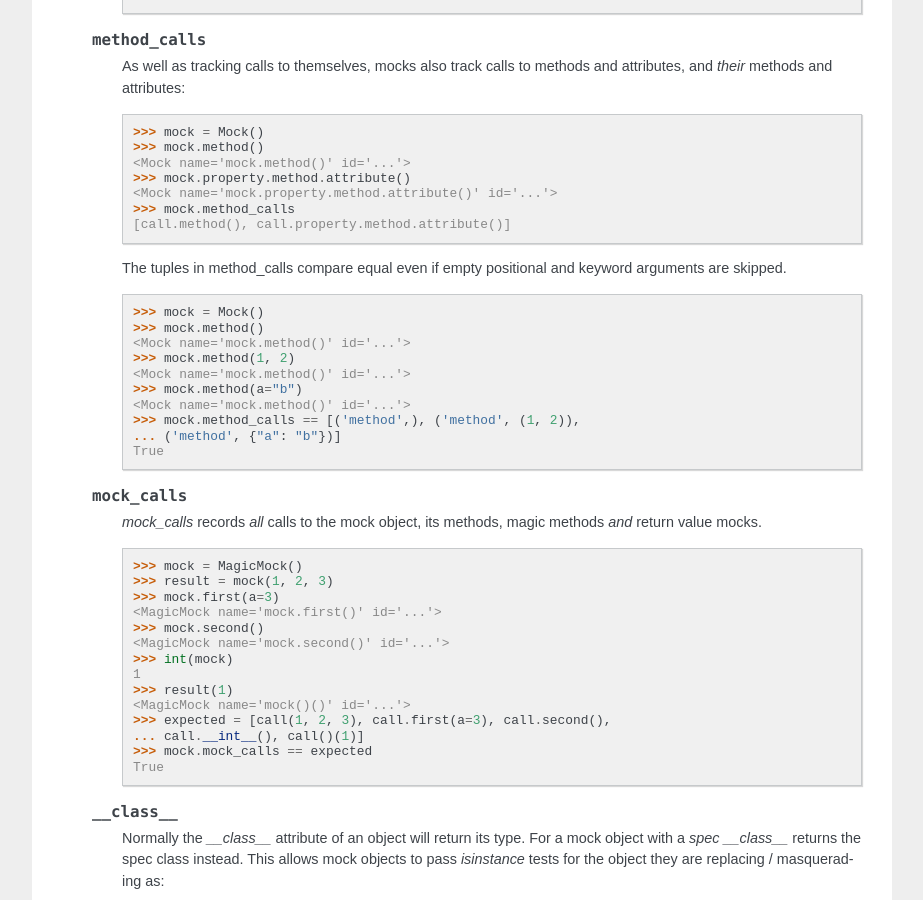
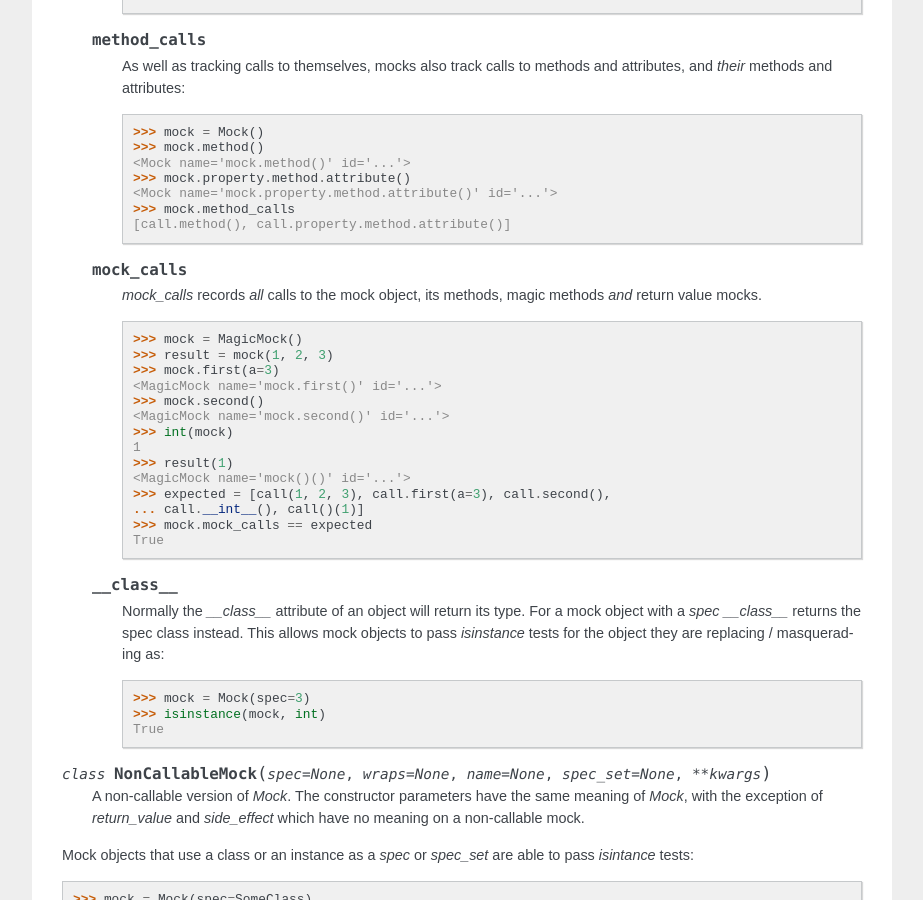
Before and after one commit to testing-cabal/mock, a Sphinx documentation site: the page built from docs/mock.txt, in a window 1280 px wide and 900 px high, scrolled down 6049 px. Shown: the whole window, without its empty margins (198-1121 px from the left). Built offline with Sphinx 7.4.7, drawn with Linux system fonts in a browser that asks for light colours.

Commit message:
Minor doc update

```diff
--- a/docs/mock.txt
+++ b/docs/mock.txt
@@ -40,8 +40,8 @@
     * `spec`: This can be either a list of strings or an existing object (a
       class or instance) that acts as the specification for the mock object. If
       you pass in an object then a list of strings is formed by calling dir on
-      the object (excluding unsupported magic attributes and methods). Accessing
-      any attribute not in this list will raise an `AttributeError`.
+      the object (excluding unsupported magic attributes and methods).
+      Accessing any attribute not in this list will raise an `AttributeError`.
 
       If `spec` is an object (rather than a list of strings) then
       :attr:`__class__` returns the class of the spec object. This allows mocks
@@ -81,12 +81,12 @@
       this is a new Mock (created on first access). See the
       :attr:`return_value` attribute.
 
-    * `wraps`: Item for the mock object to wrap. If `wraps` is not None
-      then calling the Mock will pass the call through to the wrapped object
-      (returning the real result and ignoring `return_value`). Attribute
-      access on the mock will return a Mock object that wraps the corresponding
-      attribute of the wrapped object (so attempting to access an attribute that
-      doesn't exist will raise an `AttributeError`).
+    * `wraps`: Item for the mock object to wrap. If `wraps` is not None then
+      calling the Mock will pass the call through to the wrapped object
+      (returning the real result and ignoring `return_value`). Attribute access
+      on the mock will return a Mock object that wraps the corresponding
+      attribute of the wrapped object (so attempting to access an attribute
+      that doesn't exist will raise an `AttributeError`).
 
       If the mock has an explicit `return_value` set then calls are not passed
       to the wrapped object and the `return_value` is returned instead.
@@ -186,10 +186,10 @@
             False
 
         This can be useful where you want to make a series of assertions that
-        reuse the same object. Note that `reset_mock` *doesn't* clear the return
-        value, :attr:`side_effect` or any child attributes you have set
-        using normal assignment. Child mocks and the return
-        value mock (if any) are reset as well.
+        reuse the same object. Note that `reset_mock` *doesn't* clear the
+        return value, :attr:`side_effect` or any child attributes you have
+        set using normal assignment. Child mocks and the return value mock
+        (if any) are reset as well.
 
 
     .. method:: mock_add_spec(spec, spec_set=False)
@@ -462,21 +462,6 @@
             >>> mock.method_calls
             [call.method(), call.property.method.attribute()]
 
-        The tuples in method_calls compare equal even if empty positional and
-        keyword arguments are skipped.
-
-        .. doctest::
-
-            >>> mock = Mock()
-            >>> mock.method()
-            <Mock name='mock.method()' id='...'>
-            >>> mock.method(1, 2)
-            <Mock name='mock.method()' id='...'>
-            >>> mock.method(a="b")
-            <Mock name='mock.method()' id='...'>
-            >>> mock.method_calls == [('method',), ('method', (1, 2)),
-            ... ('method', {"a": "b"})]
-            True
 
     .. attribute:: mock_calls
 
```
